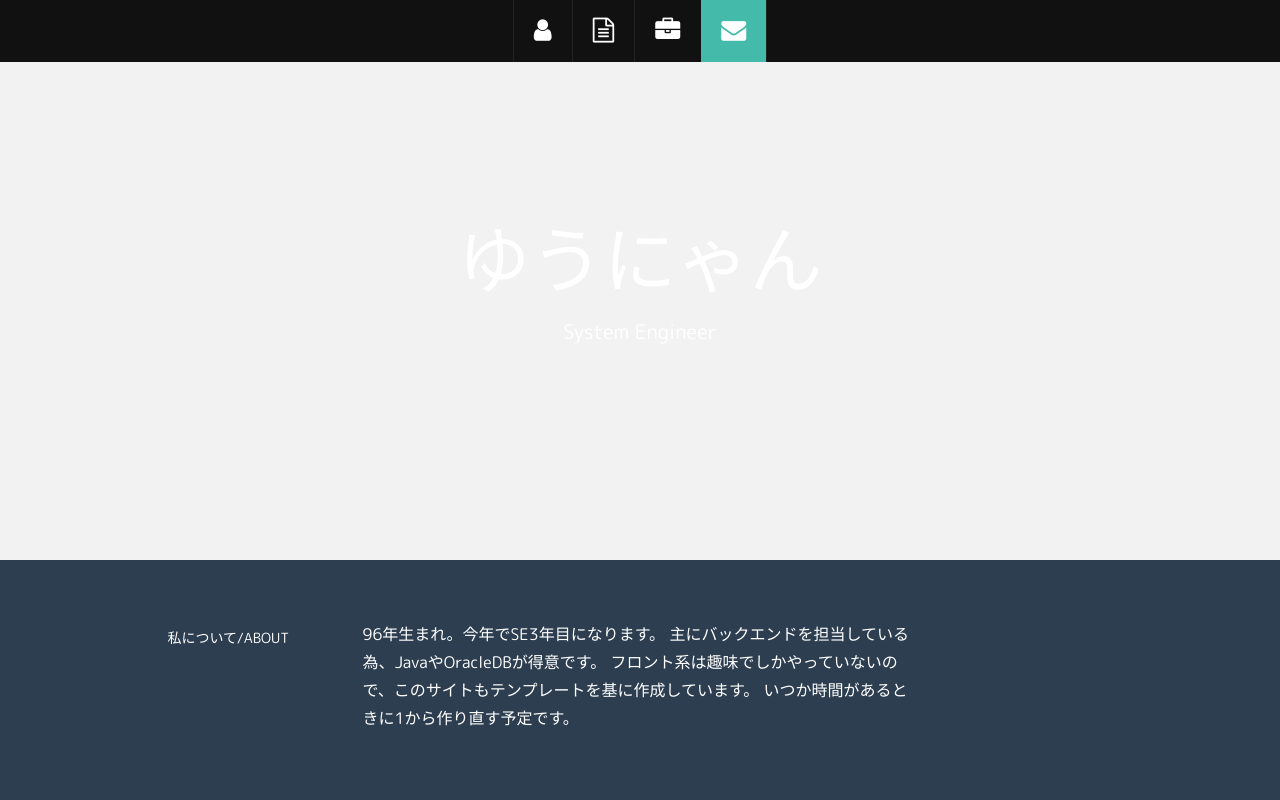
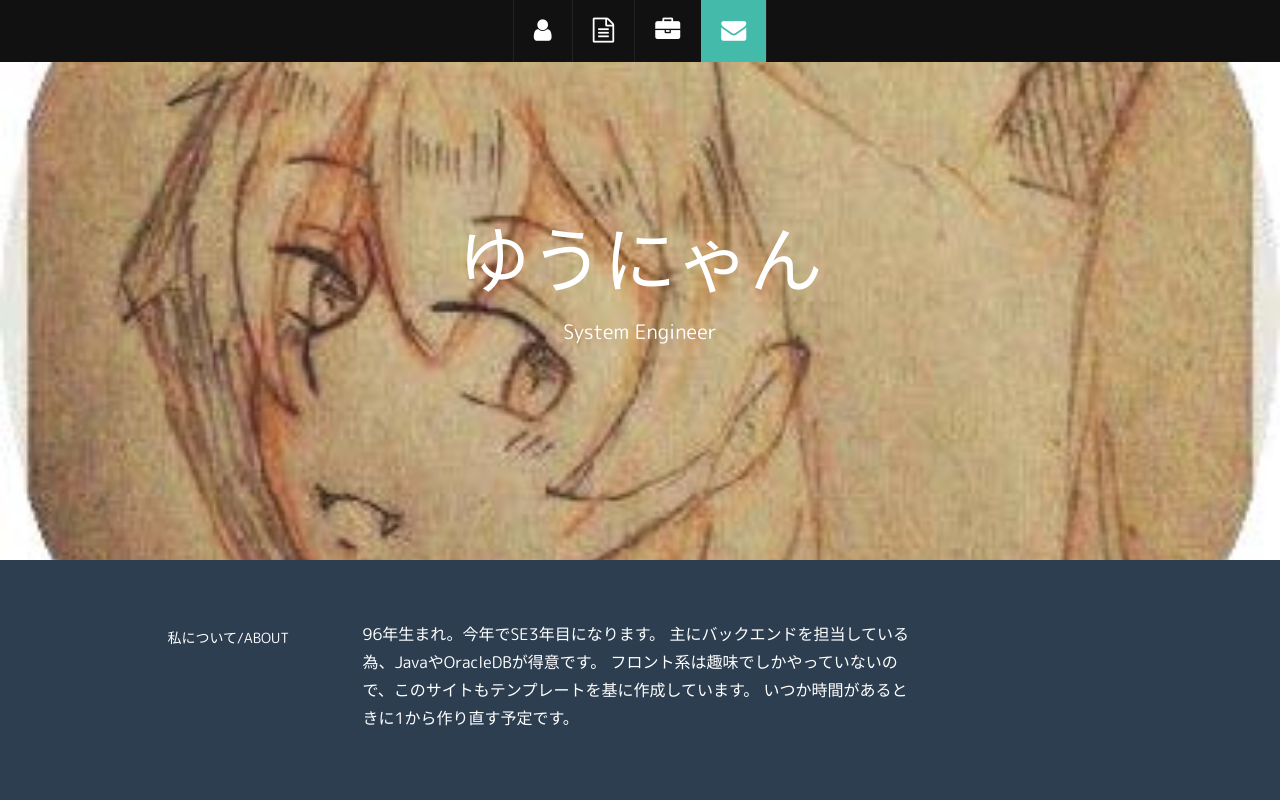
Before and after one commit to yuki-nyanko/yuki-nyanko.github.io, a plain HTML site: page index.html in a window 1280 px wide. Shown: the top 800 px of the page. Drawn offline with Linux system fonts and the light colour scheme.

Commit message:
Update style.css

```diff
--- a/css/style.css
+++ b/css/style.css
@@ -158,7 +158,7 @@ SECTION WRAPS
 /* Header Wrap */
 
 #headerwrap {
-  background: url(../img/yuuki_nyanko.jpf) no-repeat center top;
+  background: url(../img/yuuki_nyanko.jpg) no-repeat center top;
   margin-top: 60px;
   padding-top: 140px;
   text-align: center;
```
